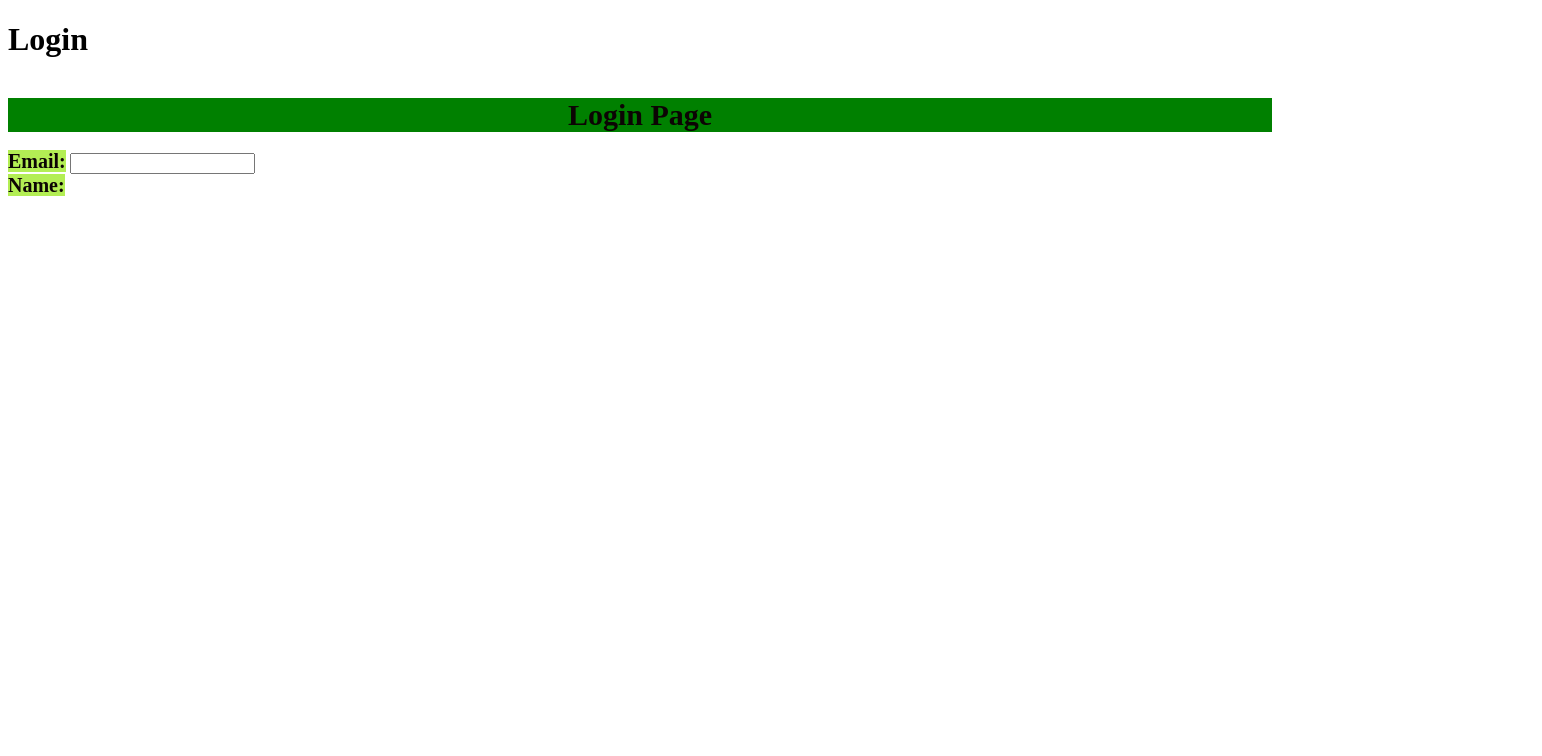
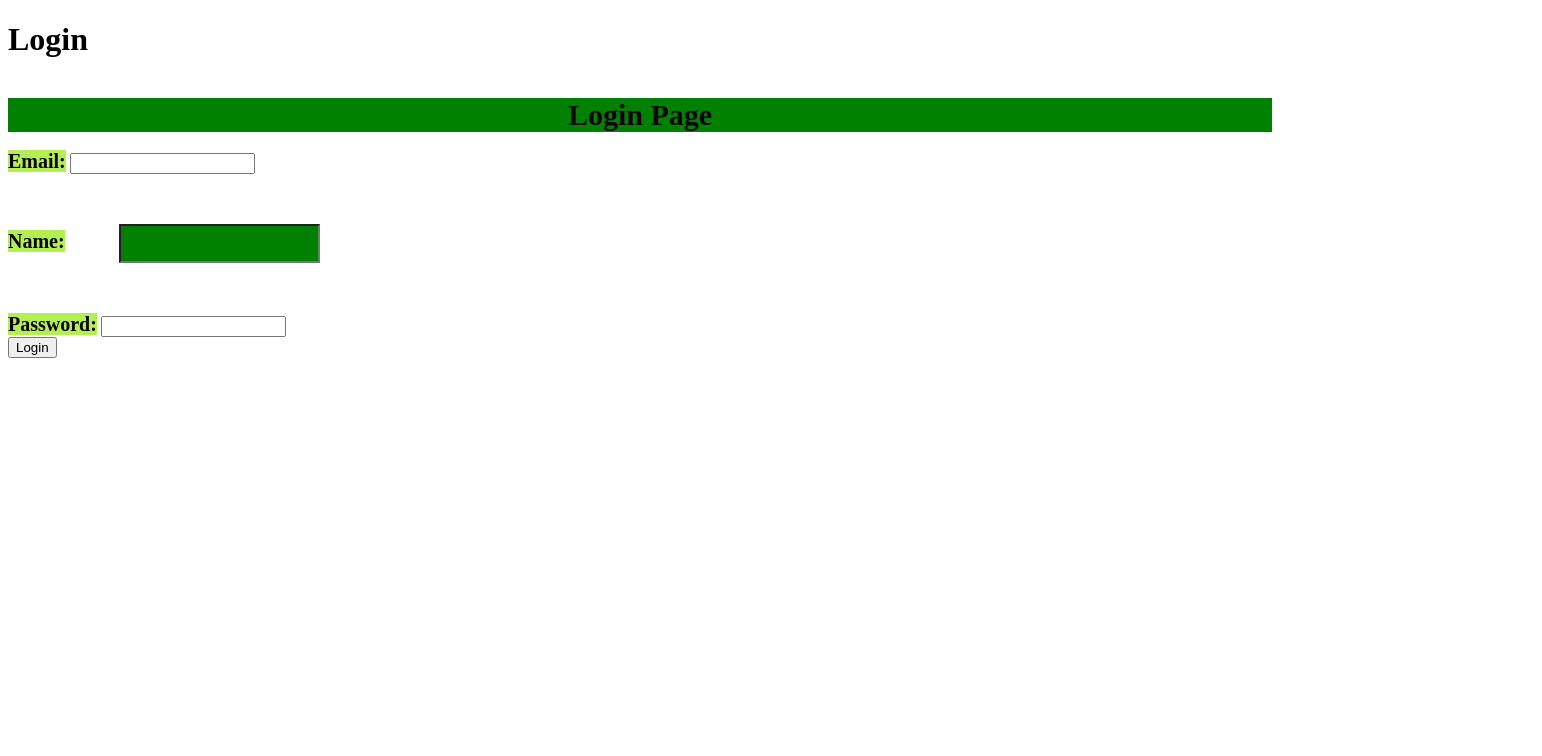
Before and after one commit to phoenixp040986-hub/HTML, a plain HTML site: page login.html in a window 1280 px wide. Shown: the top 756 px of the page, 1542 px wide, since content can reach past the window. Drawn offline with Linux system fonts and the light colour scheme.

Commit message:
style.css

```diff
--- a/style.css
+++ b/style.css
@@ -8,7 +8,7 @@
         #name {
             background-color: green;
             padding: 10px;
-            margin: 50em;
+            margin: 50px;
         }
         .Email {
             font-size: 20px;
```
